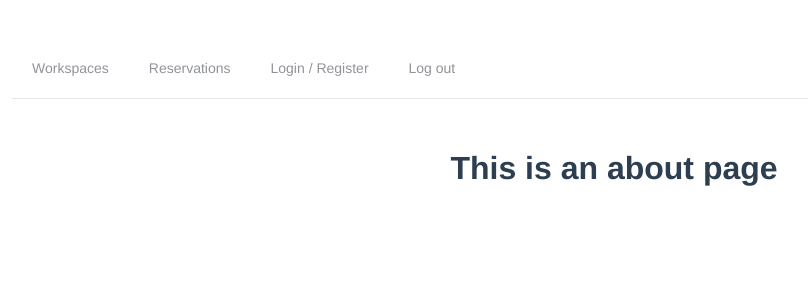
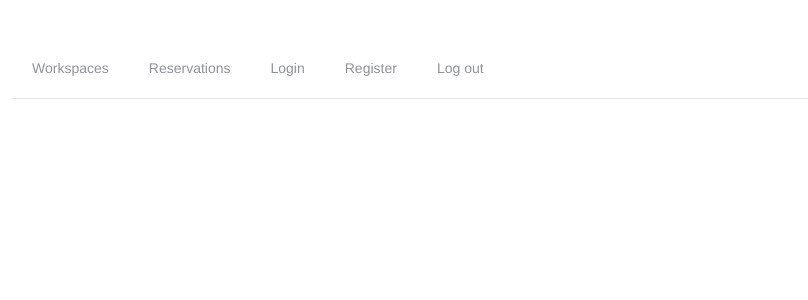
Before and after one commit to vruokon/tilanvarausfront, a Vue app: page /about in a window 1280 px wide. Shown: the top 300 px of the page, without its empty margins (26-834 px from the left). Built offline with nearby package versions, Linux system fonts and the light colour scheme.

Commit message:
router changes

```diff
--- a/src/components/nav.vue
+++ b/src/components/nav.vue
@@ -9,15 +9,18 @@
       mode="horizontal"
       @select="handleSelect"
     >
-      <el-menu-item index="Home">Workspaces</el-menu-item>
+      <el-menu-item index="Workspaces">Workspaces</el-menu-item>
       <el-menu-item index="Reservations">Reservations</el-menu-item>
-      <el-menu-item index="Login">Login / Register</el-menu-item>
-      <el-menu-item index="Login">Log out</el-menu-item>
+      <el-menu-item index="Login">Login</el-menu-item>
+      <el-menu-item index="Register">Register</el-menu-item>
+      <el-menu-item index="Logout">Log out</el-menu-item>
     </el-menu>
   </div>
 </template>
 
 <script>
+import router from "../router/index.js";
+
 export default {
   name: "Nav",
   data() {
@@ -26,8 +29,8 @@ export default {
     };
   },
   methods: {
-    handleSelect(key, keyPath) {
-      console.log(key, keyPath);
+    handleSelect(key) {
+      if (router.app._route.name != key) router.push({ name: key });
     },
   },
 };
--- a/src/router/index.js
+++ b/src/router/index.js
@@ -1,22 +1,29 @@
 import Vue from 'vue'
 import VueRouter from 'vue-router'
-import Home from '../views/Home.vue'
+import Workspaces from '../views/Workspaces.vue'
 
 Vue.use(VueRouter)
 
-const routes = [
-  {
+const routes = [{
     path: '/',
-    name: 'Home',
-    component: Home
+    name: 'Workspaces',
+    component: Workspaces
   },
   {
-    path: '/about',
-    name: 'About',
+    path: '/reservations',
+    name: 'Reservations',
     // route level code-splitting
     // this generates a separate chunk (about.[hash].js) for this route
     // which is lazy-loaded when the route is visited.
-    component: () => import(/* webpackChunkName: "about" */ '../views/About.vue')
+    component: () => import( /* webpackChunkName: "about" */ '../views/Reservations.vue')
+  },
+  {
+    path: '/register',
+    name: 'Register',
+    // route level code-splitting
+    // this generates a separate chunk (about.[hash].js) for this route
+    // which is lazy-loaded when the route is visited.
+    component: () => import( /* webpackChunkName: "about" */ '../views/Register.vue')
   }
 ]
 
```
